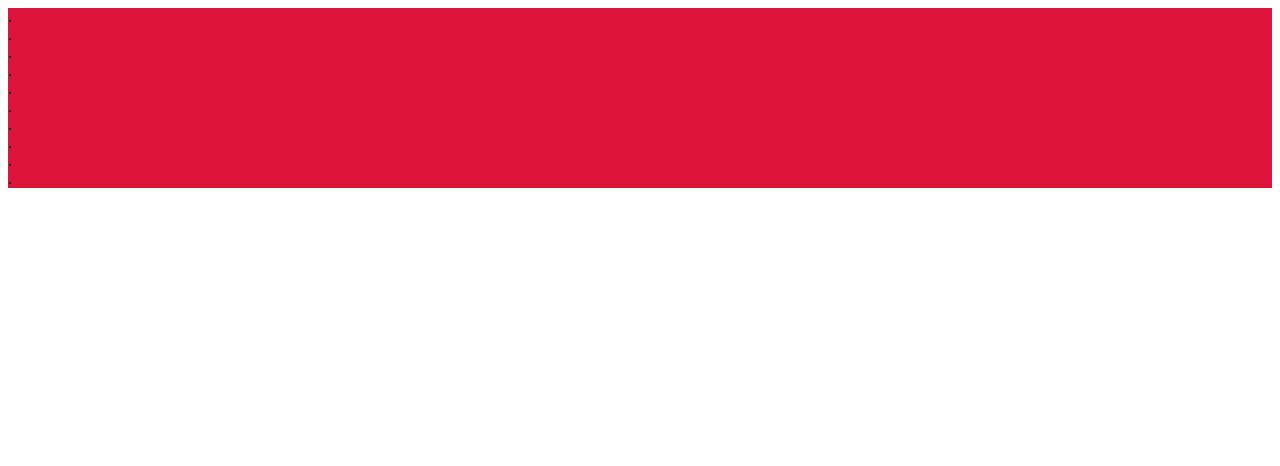
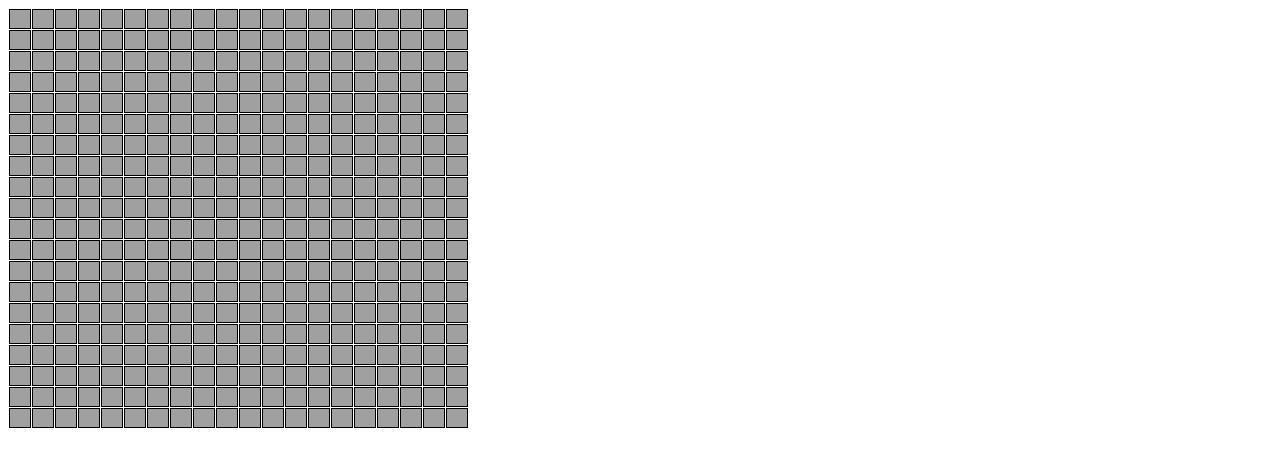
Before and after one commit to shockinface360/Etchasketch, a plain HTML site: page index.html in a window 1280 px wide. Drawn offline with Linux system fonts and the light colour scheme.

Commit message:
its working

```diff
--- a/main.js
+++ b/main.js
@@ -1,18 +1,25 @@
 
    const gridcontainer =document.querySelector("#grid-container");
-   let grid = 10;
+   let grid = 20;
+
+
+   for (let index2 = 0; index2 < grid; index2++) {
+       let rowCon = document.createElement("div")
 
         for (let index = 0; index < grid; index++) {
 
         const singlecell = document.createElement("div");
-singlecell.textContent = ".";
-singlecell.style.color = "black";
+        singlecell.textContent = " .";
+        singlecell.style.color = "bg-red";
         singlecell.classList.add("bg-red");
         singlecell.addEventListener(
             "mouseover", () => {
                 singlecell.classList.add("bg-blue");
+                singlecell.style.color = "bg-blue";
             }
         );
-gridcontainer.appendChild(singlecell);
+        rowCon.appendChild(singlecell)
+        }
 
+        gridcontainer.appendChild(rowCon);
     }
--- a/style.css
+++ b/style.css
@@ -1,6 +1,14 @@
 .bg-red{
-    background-color: crimson;
+    background-color:  rgb(160, 160, 160);
+    color: rgb(160, 160, 160);
+    display: inline-grid;
+    grid-template-columns: repeat(5, 1fr);
+    grid-template-rows: repeat(1.25, 1fr);
+    margin: .5px;
+    border: 1px solid black;
 }
+
 .bg-blue{
     background-color: blue;
+    color: blue;
 }
```
Also changed, not shown: index.html (+1 -0 lines). Lines whose indentation alone changed are shown as unchanged.
